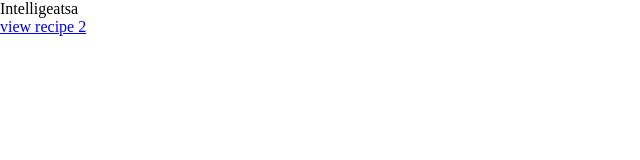
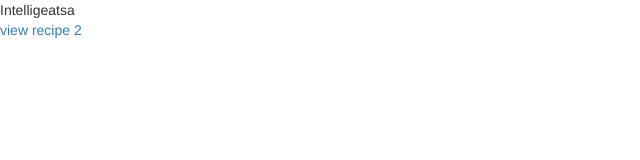
Before and after one commit to green131/intelligeatsa, a website: page web/app/index.html in a window 1280 px wide. Shown: the full height of the page, 0-640 px from the left. Drawn offline with nearby package versions, Linux system fonts and the light colour scheme; some packages are replaced by stand-ins of ours.

Commit message:
added bootstrap

```diff
--- a/web/app/index.html
+++ b/web/app/index.html
@@ -9,13 +9,11 @@
   <title>Intelligeatsa</title>
   <meta name="description" content="">
   <meta name="viewport" content="width=device-width, initial-scale=1">
-  <link rel="stylesheet" href="bower_components/html5-boilerplate/dist/css/normalize.css">
-  <link rel="stylesheet" href="bower_components/html5-boilerplate/dist/css/main.css">
+  <link rel="stylesheet" href="bower_components/bootstrap/dist/css/bootstrap.min.css">
   <link rel="stylesheet" href="app.css">
-  <script src="bower_components/html5-boilerplate/dist/js/vendor/modernizr-2.8.3.min.js"></script>
+
 </head>
 <body>
-
   <!--[if lt IE 7]>
       <p class="browsehappy">You are using an <strong>outdated</strong> browser. Please <a href="http://browsehappy.com/">upgrade your browser</a> to improve your experience.</p>
   <![endif]-->
@@ -25,6 +23,7 @@
   <!-- In production use:
   <script src="//ajax.googleapis.com/ajax/libs/angularjs/x.x.x/angular.min.js"></script>
   -->
+  <script src="bower_components/jquery/dist/jquery.min.js"></script>
   <script src="bower_components/angular/angular.js"></script>
   <script src="bower_components/angular-route/angular-route.js"></script>
 
--- a/web/bower.json
+++ b/web/bower.json
@@ -9,6 +9,6 @@
     "angular-route": "~1.5.0",
     "angular-loader": "~1.5.0",
     "angular-mocks": "~1.5.0",
-    "html5-boilerplate": "~5.2.0"
+    "bootstrap": "~3.3.6"
   }
 }
```
